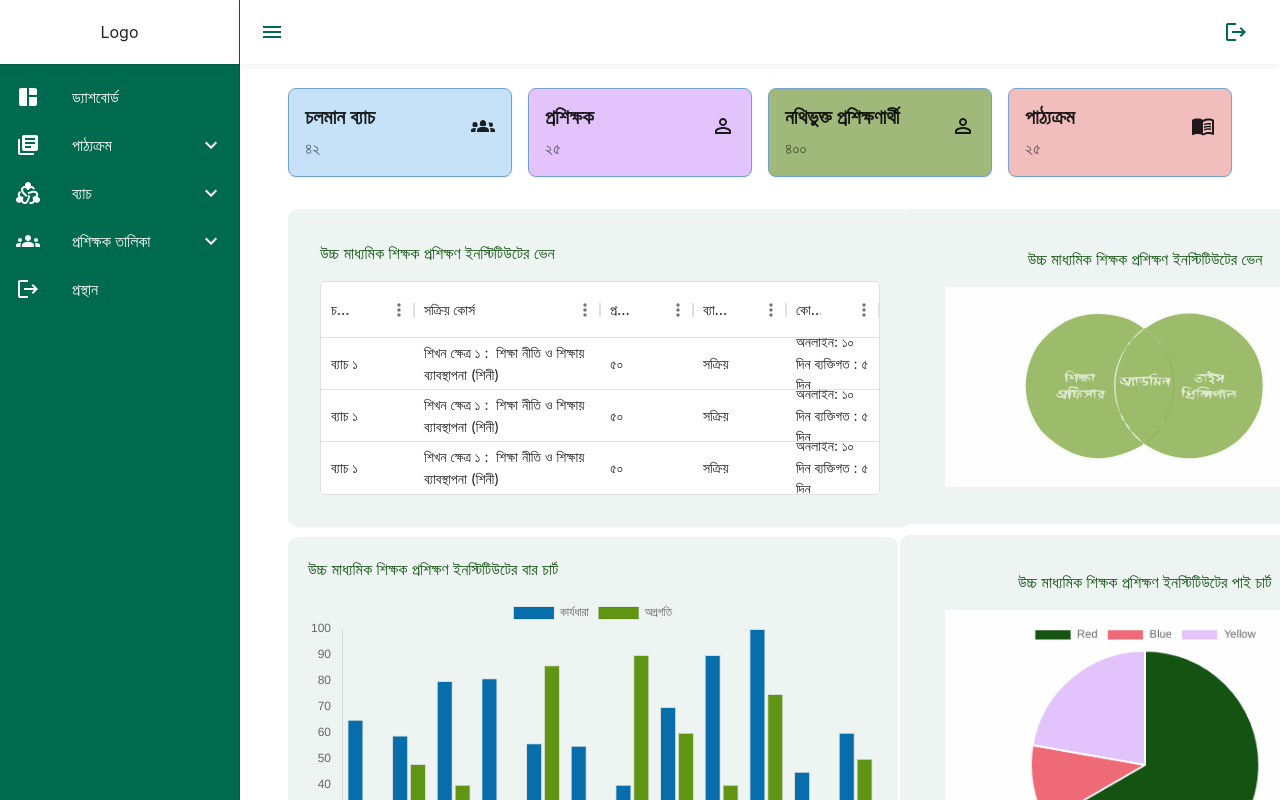
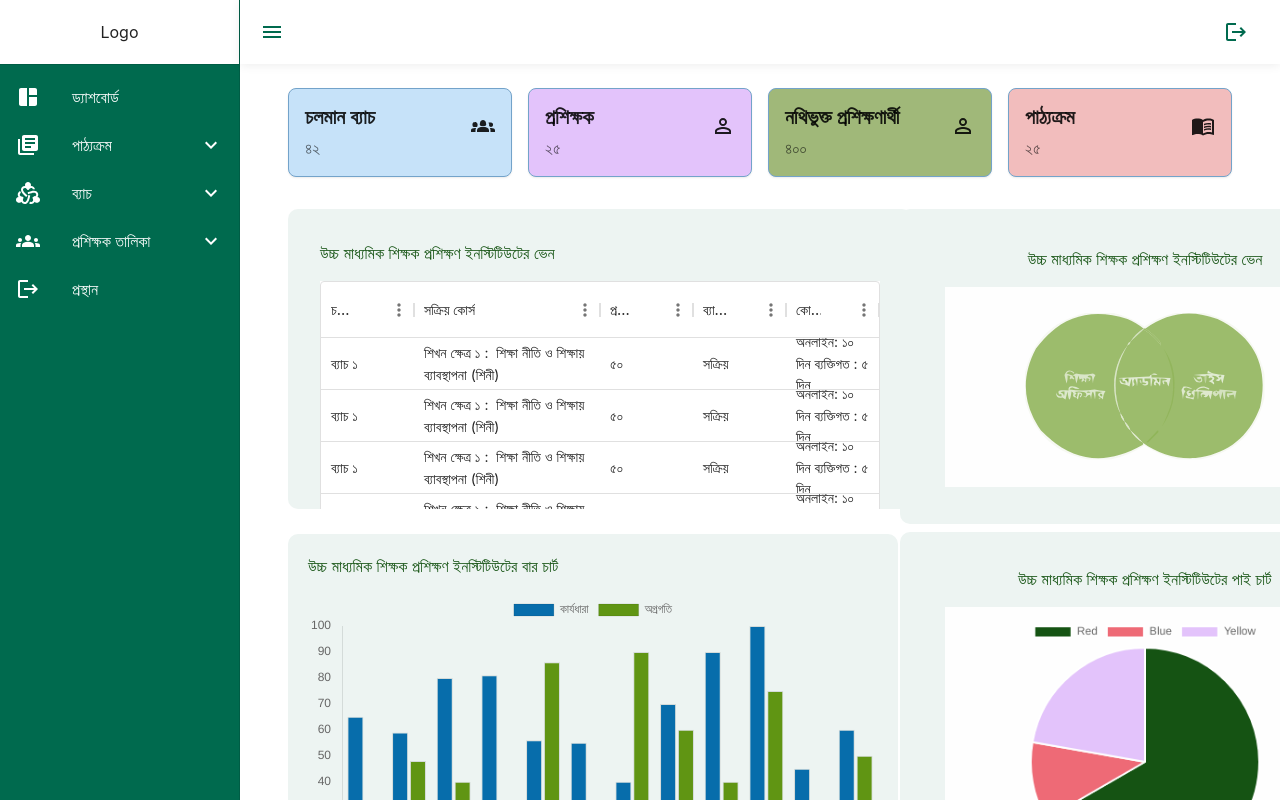
Before and after one commit to affan-habib/admin-panel, a React (Create React App) app: page / in a window 1280 px wide. Shown: the top 800 px of the page. Built offline with nearby package versions, Linux system fonts and the light colour scheme; sample sign-in values are in the browser's storage.

Commit message:
Added scroll n the table

```diff
--- a/src/views/dashboard/InstituteList.tsx
+++ b/src/views/dashboard/InstituteList.tsx
@@ -6,7 +6,8 @@ const institutesData = [
   { id: 1, currentBatch: 'ব্যাচ ১', currentCourse: 'শিখন ক্ষেত্র ১ :  শিক্ষা নীতি ও শিক্ষায় ব্যাবস্থাপনা (শিনী)', number: '৫০', progress: 'সক্রিয়', duration: 'অনলাইন: ১০ দিন ব্যক্তিগত : ৫ দিন' },
   { id: 2, currentBatch: 'ব্যাচ ১', currentCourse: 'শিখন ক্ষেত্র ১ :  শিক্ষা নীতি ও শিক্ষায় ব্যাবস্থাপনা (শিনী)', number: '৫০', progress: 'সক্রিয়', duration: 'অনলাইন: ১০ দিন ব্যক্তিগত : ৫ দিন' },
   { id: 3, currentBatch: 'ব্যাচ ১', currentCourse: 'শিখন ক্ষেত্র ১ :  শিক্ষা নীতি ও শিক্ষায় ব্যাবস্থাপনা (শিনী)', number: '৫০', progress: 'সক্রিয়', duration: 'অনলাইন: ১০ দিন ব্যক্তিগত : ৫ দিন' },
-  // Add more data as needed
+  { id: 4, currentBatch: 'ব্যাচ ১', currentCourse: 'শিখন ক্ষেত্র ১ :  শিক্ষা নীতি ও শিক্ষায় ব্যাবস্থাপনা (শিনী)', number: '৫০', progress: 'সক্রিয়', duration: 'অনলাইন: ১০ দিন ব্যক্তিগত : ৫ দিন' },
+  { id: 5, currentBatch: 'ব্যাচ ১', currentCourse: 'শিখন ক্ষেত্র ১ :  শিক্ষা নীতি ও শিক্ষায় ব্যাবস্থাপনা (শিনী)', number: '৫০', progress: 'সক্রিয়', duration: 'অনলাইন: ১০ দিন ব্যক্তিগত : ৫ দিন' },
 ];
 
 const columns: GridColDef[] = [
@@ -19,9 +20,38 @@ const columns: GridColDef[] = [
 
 const InstituteList: React.FC = () => {
   return (
+    // <Box
+    //   maxWidth={900} p={4} mt={4} ml={0} bgcolor="#EDF4F2" borderRadius="10px">
+    //   <Typography style={{ color: 'rgba(21, 83, 19, 1)' }} mb={2}>উচ্চ মাধ্যমিক শিক্ষক প্রশিক্ষণ ইনস্টিটিউটের ভেন</Typography>
+    //   <div style={{ height: '100%', width: '100%', background: 'white' }}>
+    //     <DataGrid
+    //       rows={institutesData}
+    //       columns={columns.map((column) => ({
+    //         ...column,
+    //         renderCell: (params) => (
+    //           <div style={{ whiteSpace: 'pre-wrap' }}>{params.value}</div>
+    //         ),
+    //       }))}
+    //       hideFooter
+    //       autoHeight
+    //       style={{ minHeight: '150px' }}
+    //     />
+    //   </div>
+    // </Box>
+
     <Box
-      maxWidth={900} p={4} mt={4} ml={0} bgcolor="#EDF4F2" borderRadius="10px">
-      <Typography style={{ color: 'rgba(21, 83, 19, 1)' }} mb={2}>উচ্চ মাধ্যমিক শিক্ষক প্রশিক্ষণ ইনস্টিটিউটের ভেন</Typography>
+      maxWidth={900}
+      p={4}
+      mt={4}
+      ml={0}
+      bgcolor="#EDF4F2"
+      borderRadius="10px"
+      maxHeight="300px"
+      overflow="auto"
+    >
+      <Typography style={{ color: 'rgba(21, 83, 19, 1)' }} mb={2}>
+        উচ্চ মাধ্যমিক শিক্ষক প্রশিক্ষণ ইনস্টিটিউটের ভেন
+      </Typography>
       <div style={{ height: '100%', width: '100%', background: 'white' }}>
         <DataGrid
           rows={institutesData}
```
